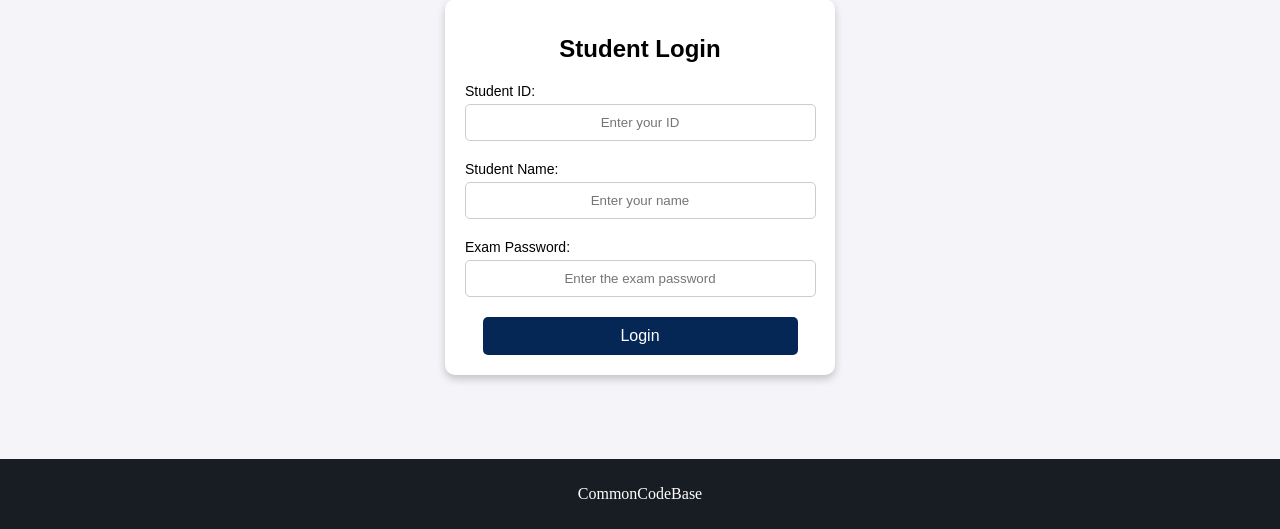
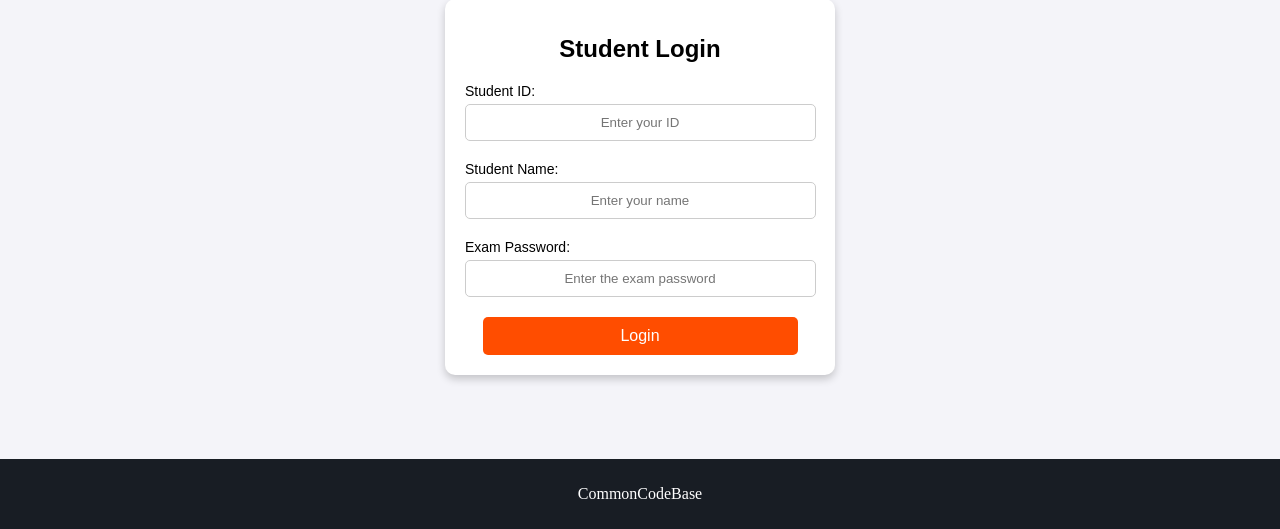
Before and after one commit to commoncodebase-ccb/safeCodeProvider, a Django app: page / in a window 1280 px wide. Shown: the part 271-800 px from the top of the page. Run offline with Django 5.2, Linux system fonts and the light colour scheme.

Commit message:
login button color changed.

```diff
--- a/safeCodeProvider/student/templates/student_login.html
+++ b/safeCodeProvider/student/templates/student_login.html
@@ -29,7 +29,7 @@
             <label for="exam_password">Exam Password:</label>
             <input type="password" name="exam_password" id="exam_password" placeholder="Enter the exam password" required>
 
-            <button onclick="student_control()" type="submit">Login</button> <!-- Giriş butonu, tıklanınca student_control fonksiyonunu çağırır -->
+            <button onclick="student_control()" style="background-color: #ff4d00;" type="submit">Login</button> <!-- Giriş butonu, tıklanınca student_control fonksiyonunu çağırır -->
         </form>
     </div>
 
```
